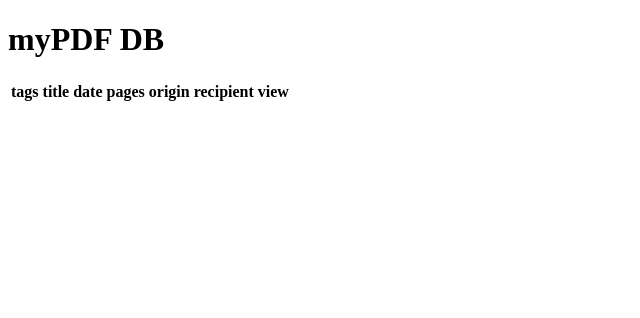
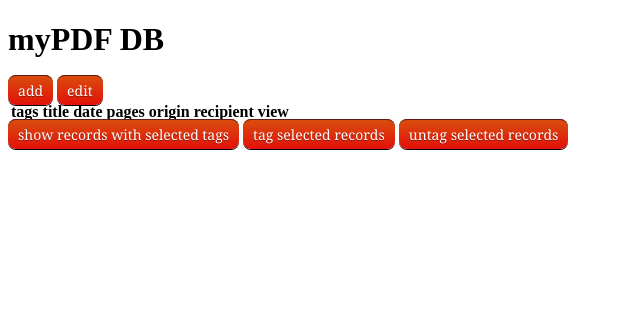
Before and after one commit to jmorwick/mypdfdb, a PHP site: page / in a window 1280 px wide. Shown: the top 318 px of the page, without its empty margins (0-640 px from the left). Run offline with PHP 8.4, Linux system fonts and the light colour scheme; lists and menus that the app fills with data are empty; some libraries are stand-ins or nearby versions.

Commit message:
added ui buttons

```diff
--- a/ui/index.php
+++ b/ui/index.php
@@ -26,6 +26,8 @@
 <div class="optionsbar">
 	<ul class="tagTree">
 	</ul>
+	<a class="addTag button">add</a>
+	<a class="editTag button">edit</a>
 </div>
 
 <table id="pdfInfoTableContainer">
@@ -39,6 +41,9 @@
 		<th>view</th>
 	</thead>
 </table>
+	<a class="associateTag button">show records with selected tags</a>
+	<a class="associateTag button">tag selected records</a>
+	<a class="disassociateTag button">untag selected records</a>
 
 </body>
 
--- a/ui/mypdfdb.css
+++ b/ui/mypdfdb.css
@@ -1,4 +1,4 @@
-.viewButton {
+.button {
    border-top: 1px solid #631b16;
    background: #e31009;
    background: -webkit-gradient(linear, left top, left bottom, from(#d94d0d), to(#e31009));
@@ -20,12 +20,12 @@
    text-decoration: none;
    vertical-align: middle;
    }
-.viewButton:hover {
+.button:hover {
    border-top-color: #28597a;
    background: #28597a;
    color: #ccc;
    }
-.viewButton:active {
+.button:active {
    border-top-color: #1b435e;
    background: #1b435e;
    }
--- a/ui/mypdfdb.js
+++ b/ui/mypdfdb.js
@@ -82,7 +82,7 @@ $(function() {
       pages: function(record) { return record.pages; },
       origin: function(record) { return "<span class='originfield'>"+record.origin+"</span>";},
       recipient: function(record) { return "<span class='recipientfield'>"+record.recipient+"</span>";},
-      view: function(record) { return "<a class='viewButton' href='api/pdf/"+record.id+"' target='_blank'>view</a>"; }
+      view: function(record) { return "<a class='viewButton button' href='api/pdf/"+record.id+"' target='_blank'>view</a>"; }
     }
   });
 
```
